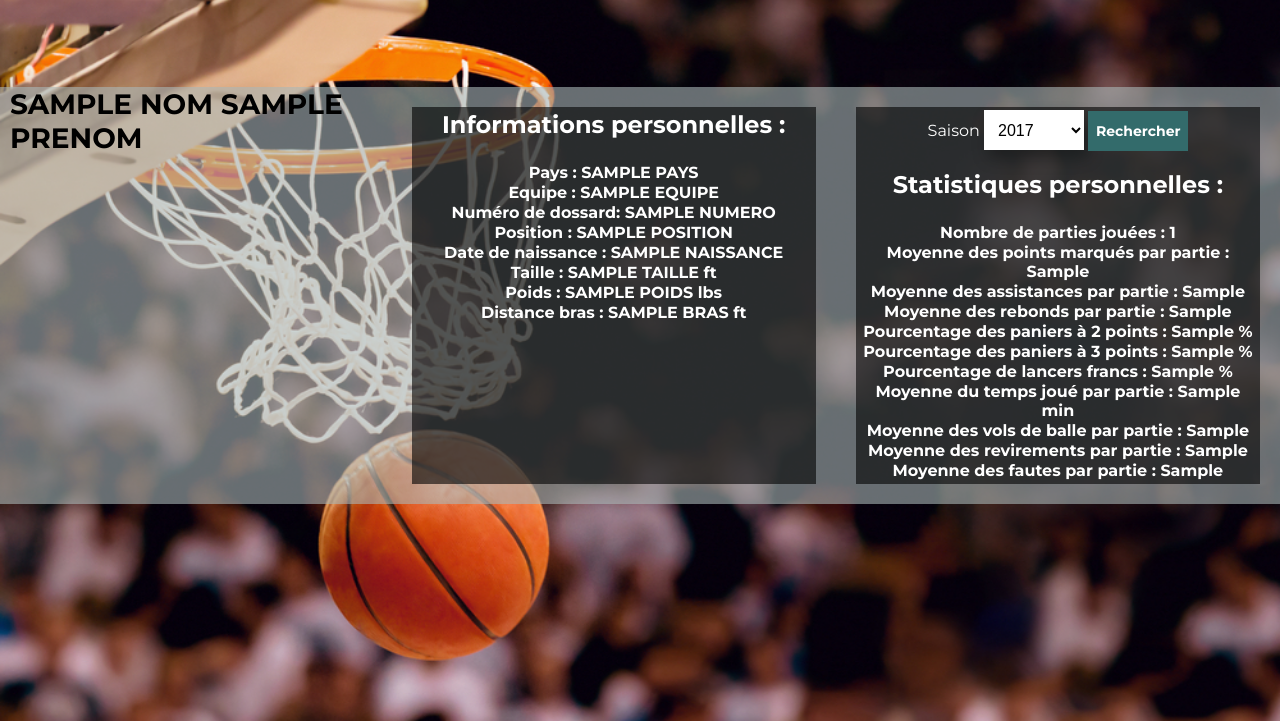
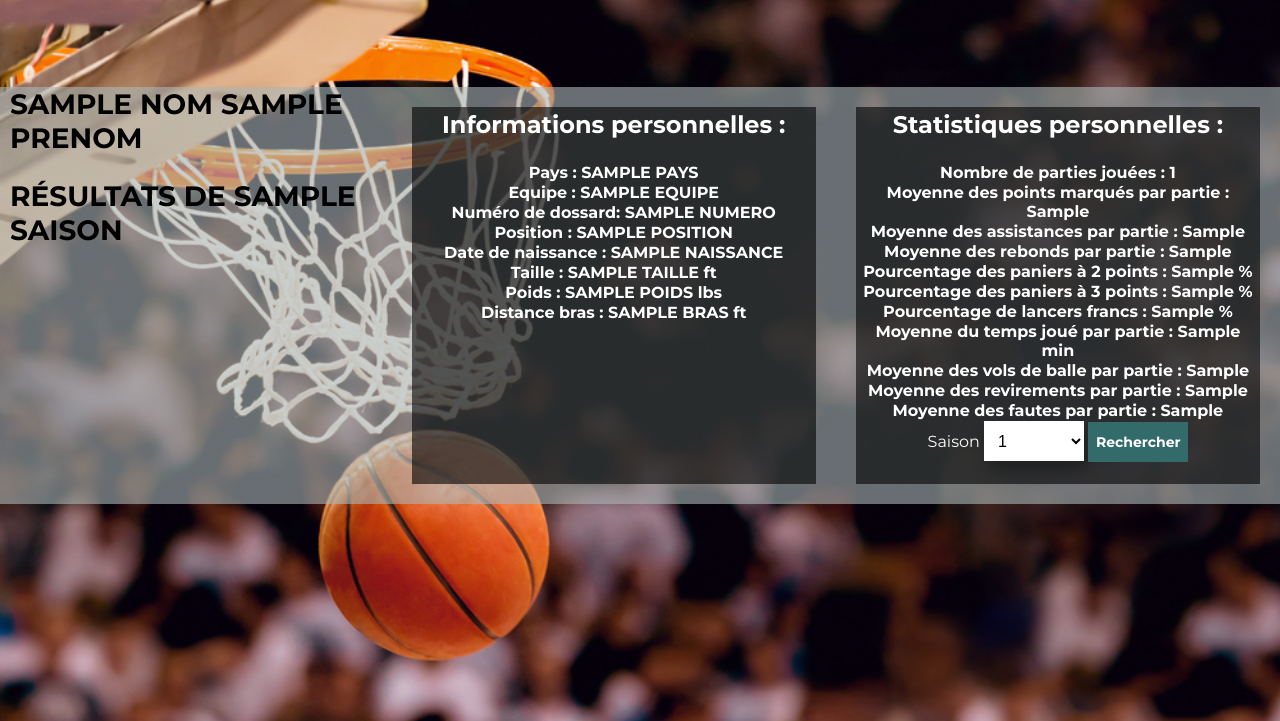
Before and after one commit to chloepelletier/projet_bdd, a Flask app: template templates/joueur.html in a window 1280 px wide. Shown: the part 63-784 px from the top of the page. Run offline with Flask 2, Linux system fonts and the light colour scheme; the template is opened without the code that fills it: most values are stand-ins (such as "Sample title", 1, 10 or a date in 2020).

Commit message:
pour que chloé embarque
L'option carrière nest claireement pas fonctionnelle

```diff
--- a/main.py
+++ b/main.py
@@ -101,33 +101,20 @@ def getResultPartie(equipelocal,equipevisiteur,dateDebut, dateFin):
     return render_template('resultsearchpartie.html',info=info)
 
 #====================
-
+@app.route("/joueur/<id>/saison", methods=['POST'])
+def saisonJoueur(id=None,saison=None):
+     saison = str(request.form.get('saisonJoueur'))
+     return getJoueur(id = id, saison = saison)
 
 @app.route("/joueur/<id>")
-def getJoueur(id=None):
-    today = date.today()
-    ajd = ""+str(today.year)+"-"+str(today.month)+"-"+str(today.day)+""
+def getJoueur(id=None, saison = None):
     conn= pymysql.connect(
         host='localhost',
         user=userid,
         password=userpassword,
         db='basketballer' )
-    cmd='SELECT * FROM joueur WHERE id_joueur='+id+';'
-    cur=conn.cursor()
-    cur.execute(cmd)
-    info = cur.fetchone()
-    cmd2="SELECT * FROM contrat WHERE fin_excl>='"+ajd+"1'AND id_joueur="+id+";"
-    cur.execute(cmd2)
-    info2 = cur.fetchone()
-    if (info2) :
-        cmd3="SELECT * FROM equipe WHERE num_equipe="+str(info2[0])+";"
-        cur.execute(cmd3)
-        info3 = cur.fetchone()
-    else :
-        info3=("inconnu","inconnu","inconnu","inconnu")
-        info2=("inconnu","inconnu","inconnu","inconnu","inconnu")
 
-    #Tout init à 0
+    # Tout init à 0
     nb_revirement_p = 0
     nb_revirement_n = 0
     nb_lancer_1pt = 0
@@ -139,7 +126,7 @@ def getJoueur(id=None):
     moy_assiste = 0
     moy_vol_balle = 0
     moy_revirement = 0
-    nb_point =  0
+    nb_point = 0
     moy_point = 0
     pourcentage_lancer_franc = 0
     pourcentage_2pt = 0
@@ -148,82 +135,184 @@ def getJoueur(id=None):
     moy_rebond = 0
     moy_faute = 0
 
-    #nombre de match joués dans la saison. Enregistré dans variable nb_partie */
-    cmd4="SELECT COUNT(*), SUM(P.minutes) FROM participe P WHERE P.id_joueur =" +id+ " AND P.annee=2018;"
-    cur.execute(cmd4)
-    infoParticipe = cur.fetchone()
-    nb_partie = infoParticipe[0]
-    nb_minute = infoParticipe[1] #
-    if(nb_partie) :
-        moy_min = round(nb_minute / nb_partie,2)
-        #Moyenne des assists  par partie
-        cmd5='SELECT COUNT(*) FROM  assiste A WHERE A.annee=2018 AND A.id_joueur='+id+';'
-        cur.execute(cmd5)
-        nb_assiste = round(cur.fetchone()[0],2)
-        #action
-        cmd6 = 'SELECT * FROM  action A WHERE A.annee=2018 AND A.id_joueur='+id+';'
-        cur.execute(cmd6)
-        action = cur.fetchall()
-        #Moyenne des rebonds et fautes par partie
-        nb_rebond = 0
-        nb_faute = 0
-        for Tuple in action:
-            if Tuple[3] == "rebond":
-                nb_rebond +=1
-            if Tuple[3] == "faute" :
-                nb_faute +=1
-        moy_rebond = round(nb_rebond / nb_partie,2)
-        moy_faute = round(nb_faute / nb_partie,2)
-        #lancers e trevirements:
-        for Tuple in action :
-            if Tuple[3] == "lancer" :
-                cmd7 = 'SELECT L.type_lancer, L.est_panier FROM lancer L WHERE L.annee='+str(Tuple[0])+' AND L.num_partie='+str(Tuple[1])+' AND L.instant= "'+str(Tuple[2])+'";'
-                cur.execute(cmd7)
-                lancer = cur.fetchone()
-                if lancer[0] == "1pt":
-                    nb_lancer_1pt +=1
-                    if (lancer[1]):
-                        nb_panier_1pt +=1
-                elif lancer[0] == "2pt" :
-                    nb_lancer_2pt +=1
-                    if (lancer[1]) :
-                        nb_panier_2pt +=1
-                elif lancer[0] == "3pt" :
-                    nb_lancer_3pt +=1
-                    if (lancer[1]):
-                        nb_panier_3pt +=1
+    cur=conn.cursor()
 
-            if Tuple[3] == "revirement":
-                cmd8 = 'SELECT R.type_revirement FROM revirement R WHERE R.annee='+str(Tuple[0])+' AND R.num_partie='+str(Tuple[1])+' AND R.instant= "'+str(Tuple[2])+'";'
-                cur.execute(cmd8)
-                revirement = cur.fetchone()
-                if revirement[0] == "offensif":
-                    nb_revirement_p +=1
-                elif revirement[0] == "defensif":
-                    nb_revirement_n +=1
+    # Pour notre menu déroulant:
+    cmd02 = 'SELECT DISTINCT annee FROM participe WHERE id_joueur=' + id + ' ORDER BY annee DESC;'
+    cur.execute(cmd02)
+    saisons = cur.fetchall()
 
-        moy_assiste = round(nb_assiste / nb_partie,2)
-        moy_vol_balle = round(nb_revirement_p / nb_partie,2)
-        moy_revirement = round(nb_revirement_n / nb_partie,2)
-        nb_point =  1*nb_panier_1pt + 2*nb_panier_2pt +3*nb_panier_3pt
-        moy_point = round(nb_point / nb_partie,2)
-        if(nb_lancer_1pt) :
-            pourcentage_lancer_franc = round((nb_panier_1pt / nb_lancer_1pt) * 100,2) #prob de division par zéro hahaha
-        if(nb_lancer_2pt) :
-            pourcentage_2pt = round((nb_panier_2pt / nb_lancer_2pt) * 100,2)
-        if (nb_lancer_3pt):
-            pourcentage_3pt = round((nb_panier_3pt / nb_lancer_3pt) * 100,2)
+    cmd = 'SELECT * FROM joueur WHERE id_joueur=' + id + ';'
+    cur.execute(cmd)
+    info = cur.fetchone()
+
+    if(not saison):
+    #Prendre la saison courante
+        cmd0 = 'SELECT MAX(annee) FROM partie;' #mettre seulement les années où il a joué? Si jamais joué, compliqué
+        #cmd0 = 'SELECT MAX(annee) FROM participe WHERE id_joueur='+id+';'
+        cur.execute(cmd0)
+        saison = str(cur.fetchone()[0])
+    if(saison == "Carriere") :
+        cmd01 = 'SELECT MAX(date_partie) FROM partie, (SELECT MAX(annee) as annee_max FROM partie) as P WHERE annee = P.annee_max;'
+        cur.execute(cmd01)
+        date = str(cur.fetchone()[0])
+    else :
+        #On considère l'équipe du joueur comme étant celle avec laquelle il a fini la saison, si elle est finie:
+        cmd01 = 'SELECT MAX(date_partie) FROM partie WHERE annee ='+saison+';'
+        cur.execute(cmd01)
+        date = str(cur.fetchone()[0])
+
+    cmd2 = "SELECT * FROM contrat WHERE id_joueur="+id+" AND debut_incl <= '"+date+"' AND '"+date+"' < fin_excl;"
+    cur.execute(cmd2)
+    info2 = cur.fetchone()
+    if (info2) :
+        cmd3="SELECT * FROM equipe WHERE num_equipe="+str(info2[0])+";"
+        cur.execute(cmd3)
+        info3 = cur.fetchone()
+    else :
+        info3=("inconnu","inconnu","inconnu","inconnu")
+        info2=("inconnu","inconnu","inconnu","inconnu","inconnu")
+
+    if (saison != "Carriere"):
+        #nombre de match joués dans la saison. Enregistré dans variable nb_partie */
+        cmd4="SELECT COUNT(*), SUM(P.minutes) FROM participe P WHERE P.id_joueur =" +id+ " AND P.annee="+saison+";"
+        cur.execute(cmd4)
+        infoParticipe = cur.fetchone()
+        nb_partie = infoParticipe[0]
+        nb_minute = infoParticipe[1]
+        if(nb_partie) : #pour éviter les divisions par 0
+            moy_min = round(nb_minute / nb_partie,2)
+            #Moyenne des assists  par partie
+            cmd5='SELECT COUNT(*) FROM  assiste A WHERE A.annee='+saison+' AND A.id_joueur='+id+';'
+            cur.execute(cmd5)
+            nb_assiste = round(cur.fetchone()[0],2)
+            #action
+            cmd6 = 'SELECT * FROM  action A WHERE A.annee='+saison+' AND A.id_joueur='+id+';'
+            cur.execute(cmd6)
+            action = cur.fetchall()
+            #Moyenne des rebonds et fautes par partie
+            nb_rebond = 0
+            nb_faute = 0
+            for Tuple in action:
+                if Tuple[3] == "rebond":
+                    nb_rebond +=1
+                if Tuple[3] == "faute" :
+                    nb_faute +=1
+            moy_rebond = round(nb_rebond / nb_partie,2)
+            moy_faute = round(nb_faute / nb_partie,2)
+            #lancers e trevirements:
+            for Tuple in action :
+                if Tuple[3] == "lancer" :
+                    cmd7 = 'SELECT L.type_lancer, L.est_panier FROM lancer L WHERE L.annee='+str(Tuple[0])+' AND L.num_partie='+str(Tuple[1])+' AND L.instant= "'+str(Tuple[2])+'";'
+                    cur.execute(cmd7)
+                    lancer = cur.fetchone()
+                    if lancer[0] == "1pt":
+                        nb_lancer_1pt +=1
+                        if (lancer[1]):
+                            nb_panier_1pt +=1
+                    elif lancer[0] == "2pt" :
+                        nb_lancer_2pt +=1
+                        if (lancer[1]) :
+                            nb_panier_2pt +=1
+                    elif lancer[0] == "3pt" :
+                        nb_lancer_3pt +=1
+                        if (lancer[1]):
+                            nb_panier_3pt +=1
+
+                if Tuple[3] == "revirement":
+                    cmd8 = 'SELECT R.type_revirement FROM revirement R WHERE R.annee='+str(Tuple[0])+' AND R.num_partie='+str(Tuple[1])+' AND R.instant= "'+str(Tuple[2])+'";'
+                    cur.execute(cmd8)
+                    revirement = cur.fetchone()
+                    if revirement[0] == "offensif":
+                        nb_revirement_n +=1
+                    elif revirement[0] == "defensif":
+                        nb_revirement_p +=1
+
+            moy_assiste = round(nb_assiste / nb_partie,2)
+            moy_vol_balle = round(nb_revirement_p / nb_partie,2)
+            moy_revirement = round(nb_revirement_n / nb_partie,2)
+            nb_point =  1*nb_panier_1pt + 2*nb_panier_2pt +3*nb_panier_3pt
+            moy_point = round(nb_point / nb_partie,2)
+            if(nb_lancer_1pt) :
+                pourcentage_lancer_franc = round((nb_panier_1pt / nb_lancer_1pt) * 100,2) #prob de division par zéro hahaha
+            if(nb_lancer_2pt) :
+                pourcentage_2pt = round((nb_panier_2pt / nb_lancer_2pt) * 100,2)
+            if (nb_lancer_3pt):
+                pourcentage_3pt = round((nb_panier_3pt / nb_lancer_3pt) * 100,2)
+        # return render_template('joueur.html', prenom=info[1], nom=info[2],
+        #                        naissance=info[3], taille=info[4], poids=info[5],
+        #                        position=info[6], bras=info[8], numero=info2[4], equipe=info3[1],
+        #                        pays=info3[3], nb_partie=nb_partie, moy_assiste=moy_assiste,
+        #                        moy_rebond=moy_rebond, moy_faute=moy_faute, moy_vol_balle=moy_vol_balle,
+        #                        moy_revirement=moy_revirement, moy_point=moy_point,
+        #                        pourcentage_lancer_franc=pourcentage_lancer_franc,
+        #                        pourcentage_2pt=pourcentage_2pt, pourcentage_3pt=pourcentage_3pt,
+        #                        moy_min=moy_min, saisons=saisons, id=id, saison=saison)
+    else : #saison = "Carriere"
+        cmd_carr = "SELECT P.id_joueur, P.nb_partie, P.t_minutes, \
+            COUNT(IF(A.type_action='faute' ,1,NULL)) AS nb_faute, \
+            COUNT(IF(A.type_action='rebond',1,NULL)) AS nb_rebond, \
+            COUNT(IF(A.type_action='revirement' AND \
+                (SELECT type_revirement FROM revirement WHERE annee=A.annee AND num_partie = A.num_partie AND instant = A.instant)='offensif' \
+                ,1,NULL)) AS nb_revirement_n, \
+            COUNT(IF(A.type_action='revirement' AND \
+                        (SELECT type_revirement FROM revirement WHERE annee=A.annee AND num_partie = A.num_partie AND instant = A.instant)='defensif' \
+                        ,1,NULL)) AS nb_revirement_p, \
+            COUNT(IF(A.type_action='lancer' AND \
+                (SELECT type_lancer FROM lancer WHERE annee=A.annee AND num_partie = A.num_partie AND instant = A.instant) = '1pt' \
+                ,1,NULL)) AS lancerfranc, \
+            COUNT(IF(A.type_action='lancer' AND \
+                (SELECT type_lancer FROM lancer WHERE annee=A.annee AND num_partie = A.num_partie AND instant = A.instant AND est_panier=1) = '1pt'\
+                ,1,NULL)) AS panierfranc, \
+            COUNT(IF(A.type_action='lancer' AND \
+                (SELECT type_lancer FROM lancer WHERE annee=A.annee AND num_partie = A.num_partie AND instant = A.instant) = '2pt' \
+                ,1,NULL)) AS lancer2pt, \
+            COUNT(IF(A.type_action='lancer' AND \
+                (SELECT type_lancer FROM lancer WHERE annee=A.annee AND num_partie = A.num_partie AND instant = A.instant AND est_panier=1) = '2pt' \
+                ,1,NULL)) AS panier2pt, \
+            COUNT(IF(A.type_action='lancer' AND \
+                (SELECT type_lancer FROM lancer WHERE annee=A.annee AND num_partie = A.num_partie AND instant = A.instant) = '3pt' \
+                ,1,NULL)) AS lancer3pt, \
+            COUNT(IF(A.type_action='lancer' AND \
+                (SELECT type_lancer FROM lancer WHERE annee=A.annee AND num_partie = A.num_partie AND instant = A.instant AND est_panier=1) = '3pt' \
+                ,1,NULL)) AS panier3pt\
+            FROM action A, (SELECT *, COUNT(*) as nb_partie, SUM(minutes) as t_minutes FROM participe P WHERE P.id_joueur = 1) as P \
+            WHERE A.annee=P.annee AND A.num_partie=P.num_partie AND A.id_joueur = P.id_joueur;"
+        cur.execute(cmd_carr)
+        stats = cur.fetchone()
+        nb_partie = stats[1]
+        if(nb_partie): #pour éviter les divisions par 0
+            nb_lancer_1pt = stats[7]
+            nb_panier_1pt = stats[8]
+            nb_lancer_2pt = stats[9]
+            nb_panier_2pt = stats[10]
+            nb_lancer_3pt = stats[11]
+            nb_panier_3pt = stats[12]
+            moy_assiste = 0 / nb_partie #TODO
+            moy_vol_balle = stats[6] / nb_partie
+            moy_revirement = stats[5] / nb_partie
+            nb_point = nb_panier_1pt + 2*nb_panier_2pt + 3*nb_panier_3pt
+            moy_point = nb_point /nb_partie
+            if (nb_lancer_1pt):
+                pourcentage_lancer_franc = round((nb_panier_1pt / nb_lancer_1pt) * 100, 2)
+            if (nb_lancer_2pt):
+                pourcentage_2pt = round((nb_panier_2pt / nb_lancer_2pt) * 100, 2)
+            if (nb_lancer_3pt):
+                pourcentage_3pt = round((nb_panier_3pt / nb_lancer_3pt) * 100, 2)
+            moy_min = stats[2] / nb_partie
+            moy_rebond = stats[4] / nb_partie
+            moy_faute = stats[3] / nb_partie
+        # manque asssists
 
     return render_template('joueur.html', prenom=info[1], nom=info[2],
-                           naissance= info[3], taille=info[4], poids=info[5],
-                           position= info[6], bras=info[8], numero=info2[4],equipe=info3[1],
+                           naissance=info[3], taille=info[4], poids=info[5],
+                           position=info[6], bras=info[8], numero=info2[4], equipe=info3[1],
                            pays=info3[3], nb_partie=nb_partie, moy_assiste=moy_assiste,
-                           moy_rebond=moy_rebond, moy_faute = moy_faute, moy_vol_balle=moy_vol_balle,
-                           moy_revirement=moy_revirement,moy_point=moy_point,
+                           moy_rebond=moy_rebond, moy_faute=moy_faute, moy_vol_balle=moy_vol_balle,
+                           moy_revirement=moy_revirement, moy_point=moy_point,
                            pourcentage_lancer_franc=pourcentage_lancer_franc,
-                           pourcentage_2pt=pourcentage_2pt,pourcentage_3pt=pourcentage_3pt,
-                           moy_min = moy_min)
-
+                           pourcentage_2pt=pourcentage_2pt, pourcentage_3pt=pourcentage_3pt,
+                           moy_min=moy_min, saisons=saisons, id=id, saison=saison)
 
 
 #=========================
--- a/templates/joueur.html
+++ b/templates/joueur.html
@@ -22,6 +22,7 @@
     <div class="joueur">
       <div class="action">
         <h1> <span class="info">{{nom}} {{prenom}} </span></h1>
+		<h1> <span class="info">Résultats de {{saison}} </span></h1>
       </div>
       <!-- bloc d'informations perso sur le joueur-->
       <div class="perso">
@@ -37,14 +38,6 @@
      </div>
      <!-- bloc concernant les statistiques de ce joueur -->
      <div class="stats">
-      <form action="saison" method="post">
-        <label>Saison</label>
-        <select name="saisonJoueur" size="1">
-          <option>2017</option>
-          <option>2018</option>
-        </select>
-        <button> Rechercher</button>
-      </form>
       <h2>Statistiques personnelles : </h2>
       <p> Nombre de parties jouées : {{nb_partie}} </p>
       <p> Moyenne des points marqués par partie : {{moy_point}} </p>
@@ -57,6 +50,16 @@
       <p> Moyenne des vols de balle par partie : {{moy_vol_balle}} </p>
       <p> Moyenne des revirements par partie : {{moy_revirement}} </p>
       <p> Moyenne des fautes par partie : {{moy_faute}} </p>
+	  <form id='formSaisonJoueur' action="/joueur/{{id}}/saison" method="post">
+        <label>Saison</label>
+        <select name="saisonJoueur" size="1">
+         {% for saison in saisons %}
+          <option>{{saison[0]}}</option>
+          {% endfor %}
+		  <option>Carriere</option>
+        </select>
+        <button> Rechercher</button>
+      </form>
     </div>
   </div>
 
```
